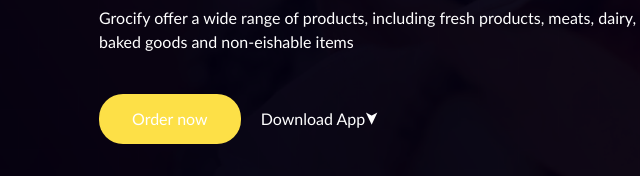
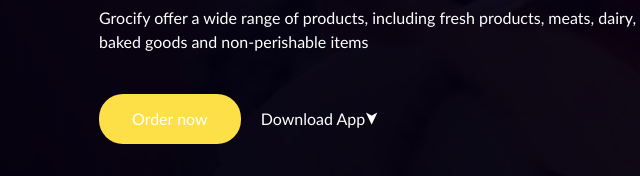
Before and after one commit to ViktoriiaPavliukh/tailwind-store, a plain HTML site: page index.html in a window 1280 px wide. Shown: the part 462-638 px from the top of the page, 13-653 px from the left. Drawn offline with nearby package versions, Linux system fonts and the light colour scheme.

Commit message:
fix grammar error in text

```diff
--- a/index.html
+++ b/index.html
@@ -46,7 +46,7 @@
         <h1 class="text-6xl font-semibold leading-normal">Groceries<br />delivery in <span class="font-light">15 mins</span></h1>
         <p>
           Grocify offer a wide range of products, including fresh products,
-          meats, dairy, baked goods and non-eishable items
+          meats, dairy, baked goods and non-perishable items
         </p>
         <div class="mt-10">
           <a href="#" class="bg-yellow-300 rounded-3xl py-3 px-8 font-medium inline-block mr-4 hover:bg-transparent hover:border-yellow-300 hover:text-white duration-300 hover:border border border-transparent">Order now</a>
```
